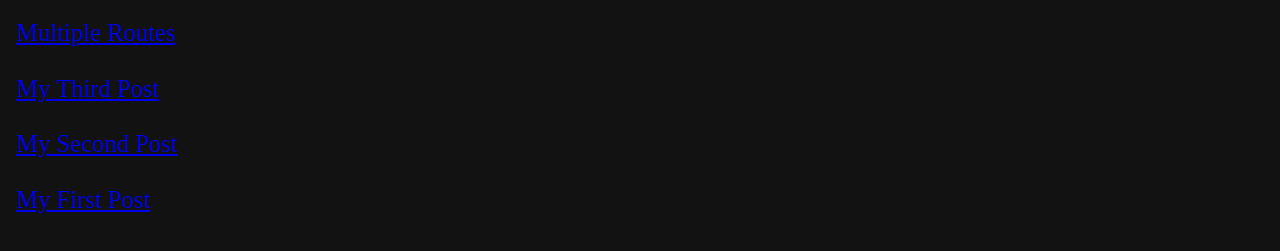
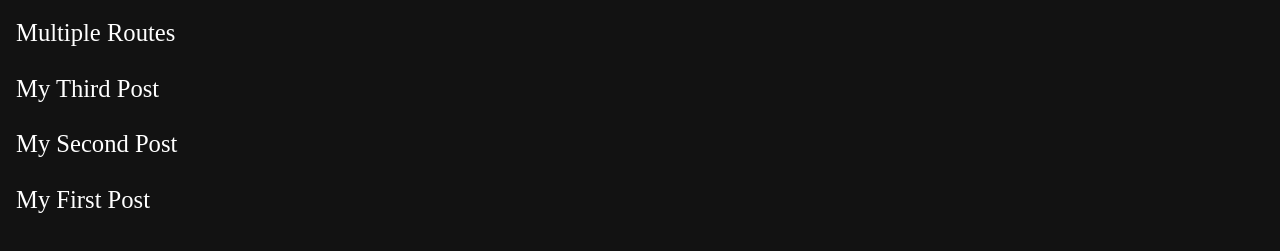
Before and after one commit to Elenapark/Gatsby_blog_new, a Gatsby site: page /blog in a window 1280 px wide. Shown: the part 129-380 px from the top of the page. Built offline with nearby package versions, Linux system fonts and the light colour scheme; Gatsby itself is replaced by a stand-in of ours; a web font is replaced by a local one.

Commit message:
fix: styling fix

```diff
--- a/src/pages/blog/index.tsx
+++ b/src/pages/blog/index.tsx
@@ -47,7 +47,10 @@ const BlogPage = ({ data: { allMdx } }: MdxNodeProps) => {
           return (
             <>
               <ListItem key={`mdxNode ${mdxNode.id}`} sx={ListItemSx}>
-                <Link to={`/blog/${mdxNode.slug}`}>
+                <Link
+                  to={`/blog/${mdxNode.slug}`}
+                  style={{ color: "#fff", textDecoration: "none" }}
+                >
                   <Typography variant="h6" mr={1}>
                     {mdxNode.frontmatter.title}
                   </Typography>
--- a/src/pages/blog/{mdx.slug}.tsx
+++ b/src/pages/blog/{mdx.slug}.tsx
@@ -24,8 +24,6 @@ interface DataProps {
 }
 
 const BlogPost = ({ data }: DataProps) => {
-  console.log(data);
-
   //  getImage 함수를 이용해서 data.mdx.frontmatter.hero_image.childImageSharp.gatsbyImageData를 편하게 받을 수 있음
   const image = getImage(data.mdx.frontmatter.image);
   return (
```
